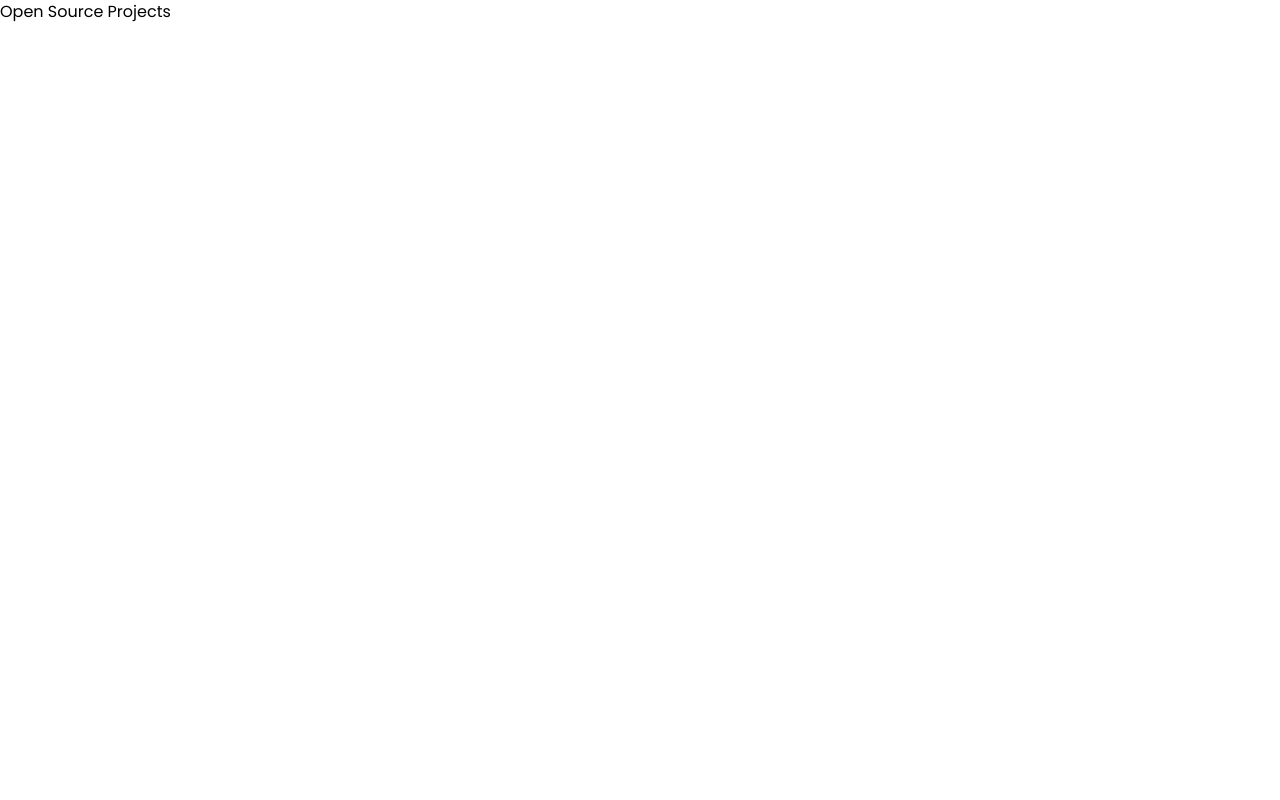
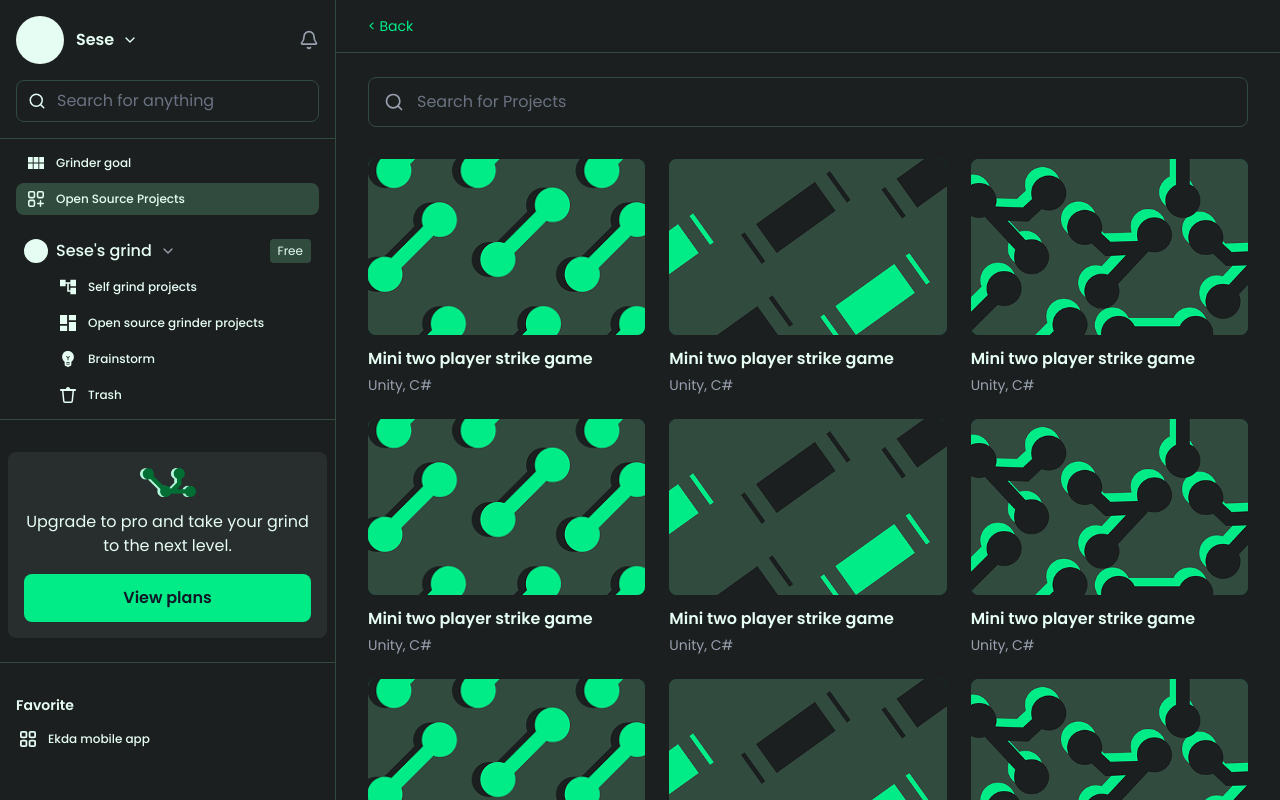
Before and after one commit to WisdomLota/git-grinder, a React (Vite) app: page /open-source-projects in a window 1280 px wide. Built offline with nearby package versions, Linux system fonts and the light colour scheme.

Commit message:
Open source projects page

```diff
--- a/src/pages/OpenSourceProjects.jsx
+++ b/src/pages/OpenSourceProjects.jsx
@@ -1,9 +1,170 @@
-import React from 'react'
+import { useState } from 'react';
+import { Search, Menu } from 'lucide-react';
+import { useNavigate } from 'react-router-dom';
+import Sidebar from '../components/Sidebar';
+import AccountMenu from '../components/AccountMenu';
+import PlansModal from '../components/PlansModal';
+import NotificationsPanel from '../components/NotificationsPanel';
+import gitThumbnailPattern1 from '../assets/gitThumbailPattern1.png';
+import gitThumbnailPattern2 from '../assets/gitThumbailPattern2.png';
+import gitThumbnailPattern3 from '../assets/gitThumbailPattern3.png';
+import brainstorm from '../assets/brainstorm.svg';
+import startGrinding from '../assets/startGrinding.svg';
+import "../styles/index.css";
+
+const patterns = [gitThumbnailPattern1, gitThumbnailPattern2, gitThumbnailPattern3];
+
+const GitPatternThumbnail = ({ variant }) => (
+  <div className="absolute inset-0">
+    <img src={patterns[variant % 3]} alt="thumbnail" className="w-full h-full object-cover" />
+  </div>
+);
+
+const projects = Array.from({ length: 9 }, (_, i) => ({
+  id: i + 1,
+  title: 'Mini two player strike game',
+  tech: 'Unity, C#',
+  variant: i,
+}));
+
+// Kick Start Modal
+const KickStartModal = ({ onClose, onBrainstorm, onStartGrinding }) => (
+  <div className="fixed inset-0 bg-black/60 flex items-center justify-center z-50 p-4">
+    <div className="bg-[#1e2d27] rounded-xl max-w-lg w-full p-10 text-center shadow-2xl">
+      <h2 className="text-[#e6fdf3] text-2xl font-semibold mb-4">
+        How would you like to kick start<br />your grinding?
+      </h2>
+      <p className="text-[#e6fdf3] text-sm mb-8 leading-relaxed font-medium">
+        You can plan out the idea further with a new brainstorm session or you can dive head first into your grinding session
+      </p>
+      <div className="flex flex-col gap-4">
+        <button
+          onClick={onBrainstorm}
+          className="w-full flex items-center justify-center gap-3 px-6 py-3 bg-[#01ec87] hover:bg-emerald-400 text-[#1b1f1f] font-semibold rounded-lg transition-colors"
+        >
+          <img src={brainstorm} alt="brainstorm" className="w-5 h-5" />
+          Brainstorm
+        </button>
+        <button
+          onClick={onStartGrinding}
+          className="w-full flex items-center justify-center gap-3 px-6 py-3 bg-transparent border-2 border-[#01ec87] text-[#01ec87] font-semibold rounded-lg hover:bg-[#01ec87]/10 transition-colors"
+        >
+          <img src={startGrinding} alt="grind" className="w-5 h-5" />
+          Start Grinding
+        </button>
+      </div>
+    </div>
+  </div>
+);
 
 const OpenSourceProjects = () => {
+  const navigate = useNavigate();
+  const [sidebarOpen, setSidebarOpen] = useState(false);
+  const [showAccountMenu, setShowAccountMenu] = useState(false);
+  const [showPlansModal, setShowPlansModal] = useState(false);
+  const [showNotifications, setShowNotifications] = useState(false);
+  const [seseGrindExpanded, setSeseGrindExpanded] = useState(true);
+  const [showKickStart, setShowKickStart] = useState(false);
+  const [searchQuery, setSearchQuery] = useState('');
+
+  const filteredProjects = projects.filter(p =>
+    p.title.toLowerCase().includes(searchQuery.toLowerCase()) ||
+    p.tech.toLowerCase().includes(searchQuery.toLowerCase())
+  );
+
   return (
-    <div>Open Source Projects</div>
-  )
-}
+    <div className="flex h-screen bg-[#1b1f1f] overflow-hidden">
+      <Sidebar
+        isOpen={sidebarOpen}
+        onClose={() => setSidebarOpen(false)}
+        showAccountMenu={showAccountMenu}
+        setShowAccountMenu={setShowAccountMenu}
+        showNotifications={showNotifications}
+        setShowNotifications={setShowNotifications}
+        setShowPlansModal={setShowPlansModal}
+        seseGrindExpanded={seseGrindExpanded}
+        setSeseGrindExpanded={setSeseGrindExpanded}
+        currentPath={window.location.pathname}
+      />
 
-export default OpenSourceProjects
+      <main className="flex-1 overflow-y-auto scrollbar-hide">
+        {/* Header */}
+        <header className="bg-[#1b1f1f] border-b border-[#324b3f] px-4 lg:px-8 py-4 sticky top-0 z-30">
+          <div className="flex items-center gap-4">
+            <button
+              onClick={() => setSidebarOpen(!sidebarOpen)}
+              className="lg:hidden p-2 hover:bg-gray-800 rounded-lg"
+            >
+              <Menu size={24} className="text-[#e6fdf3]" />
+            </button>
+            <button
+              onClick={() => navigate(-1)}
+              className="text-[#01ec87] hover:text-emerald-300 text-sm flex items-center gap-1"
+            >
+              &lt; Back
+            </button>
+          </div>
+        </header>
+
+        <div className="px-4 lg:px-8 py-6">
+          {/* Search Bar */}
+          <div className="relative mb-8">
+            <Search className="absolute left-4 top-1/2 -translate-y-1/2 text-gray-400" size={20} />
+            <input
+              type="text"
+              value={searchQuery}
+              onChange={(e) => setSearchQuery(e.target.value)}
+              placeholder="Search for Projects"
+              className="w-full pl-12 pr-4 py-3 bg-[#1b1f1f] border border-[#324b3f] rounded-lg text-[#e6fdf3] placeholder-gray-500 focus:outline-none focus:border-[#01ec87] transition-colors"
+            />
+          </div>
+
+          {/* Projects Grid */}
+          <div className="grid grid-cols-1 sm:grid-cols-2 lg:grid-cols-3 gap-6">
+            {filteredProjects.map((project) => (
+              <div
+                key={project.id}
+                onClick={() => setShowKickStart(true)}
+                className="group cursor-pointer"
+              >
+                <div className="h-44 bg-gradient-to-br from-teal-800 to-teal-900 rounded-lg mb-3 overflow-hidden relative">
+                  <GitPatternThumbnail variant={project.variant} />
+                </div>
+                <h3 className="text-[#e6fdf3] font-semibold mb-1 group-hover:text-emerald-400 transition-colors">
+                  {project.title}
+                </h3>
+                <p className="text-gray-400 text-sm">{project.tech}</p>
+              </div>
+            ))}
+          </div>
+        </div>
+      </main>
+
+      {/* Kick Start Modal */}
+      {showKickStart && (
+        <KickStartModal
+          onClose={() => setShowKickStart(false)}
+          onBrainstorm={() => {
+            setShowKickStart(false);
+            navigate('/brainstorm');
+          }}
+          onStartGrinding={() => {
+            setShowKickStart(false);
+            navigate('/dashboard');
+          }}
+        />
+      )}
+
+      {showAccountMenu && (
+        <AccountMenu onClose={() => setShowAccountMenu(false)} onViewPlans={() => {
+          setShowAccountMenu(false);
+          setShowPlansModal(true);
+        }} />
+      )}
+      {showPlansModal && <PlansModal onClose={() => setShowPlansModal(false)} />}
+      {showNotifications && <NotificationsPanel onClose={() => setShowNotifications(false)} />}
+    </div>
+  );
+};
+
+export default OpenSourceProjects;
```
Also changed, not shown: src/assets/brainstorm.svg (added), src/assets/startGrinding.svg (added).
